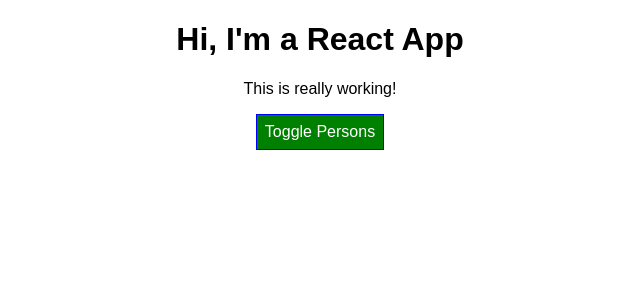
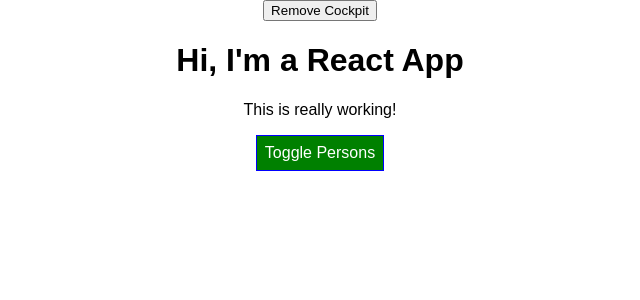
Before and after one commit to saianis/react-complete-guide, a React app: page / in a window 1280 px wide. Shown: the top 300 px of the page, without its empty margins (320-960 px from the left). Built offline with nearby package versions, Linux system fonts and the light colour scheme.

Commit message:
example for useEffect hook

```diff
--- a/src/components/Cockpit/Cockpit.js
+++ b/src/components/Cockpit/Cockpit.js
@@ -10,7 +10,17 @@
         setTimeout(() => {
             alert('saved data to cloud');
         }, 1000)
+        return () => {
+            console.log('[Cockpit.js] cleanup work in useEffect');
+        }
     }, []);
+
+    useEffect(() => {
+        console.log('[Cockpit.js] 2nd useEffect');
+        return () => {
+            console.log('[Cockpit.js] cleanup work in 2nd useEffect');
+        }
+    });
 
 
     const assignedClasses = [];
--- a/src/components/Persons/Persons.js
+++ b/src/components/Persons/Persons.js
@@ -34,6 +34,11 @@
 
 }
 
+componentWillUnmount() {
+  console.log('[persons.js] componentWillUnmount');
+
+}
+
   render() {
     return this.props.persons.map((person, index) => {
       return <Person
--- a/src/containers/App.js
+++ b/src/containers/App.js
@@ -17,7 +17,8 @@
       { id: 'asdf11', name: 'Stephanie', age: 26 }
     ],
     otherState: 'some other value',
-    showPersons: false
+    showPersons: false,
+    showCockpit: true
   };
 
   static getDerivedStateFromProps(props, state) {
@@ -85,10 +86,16 @@
 
     return (
       <div className={classes.App}>
+        <button onClick={() => {
+          this.setState({showCockpit: false})}}
+          >
+            Remove Cockpit
+        </button>
+        {this.state.showCockpit ?
         <Cockpit
           showPersons={this.state.showPersons}
           persons={this.state.persons}
-          clicked={this.togglePersonsHandler}/>
+          clicked={this.togglePersonsHandler}/> : null}
         {persons}
       </div>
     );
```
